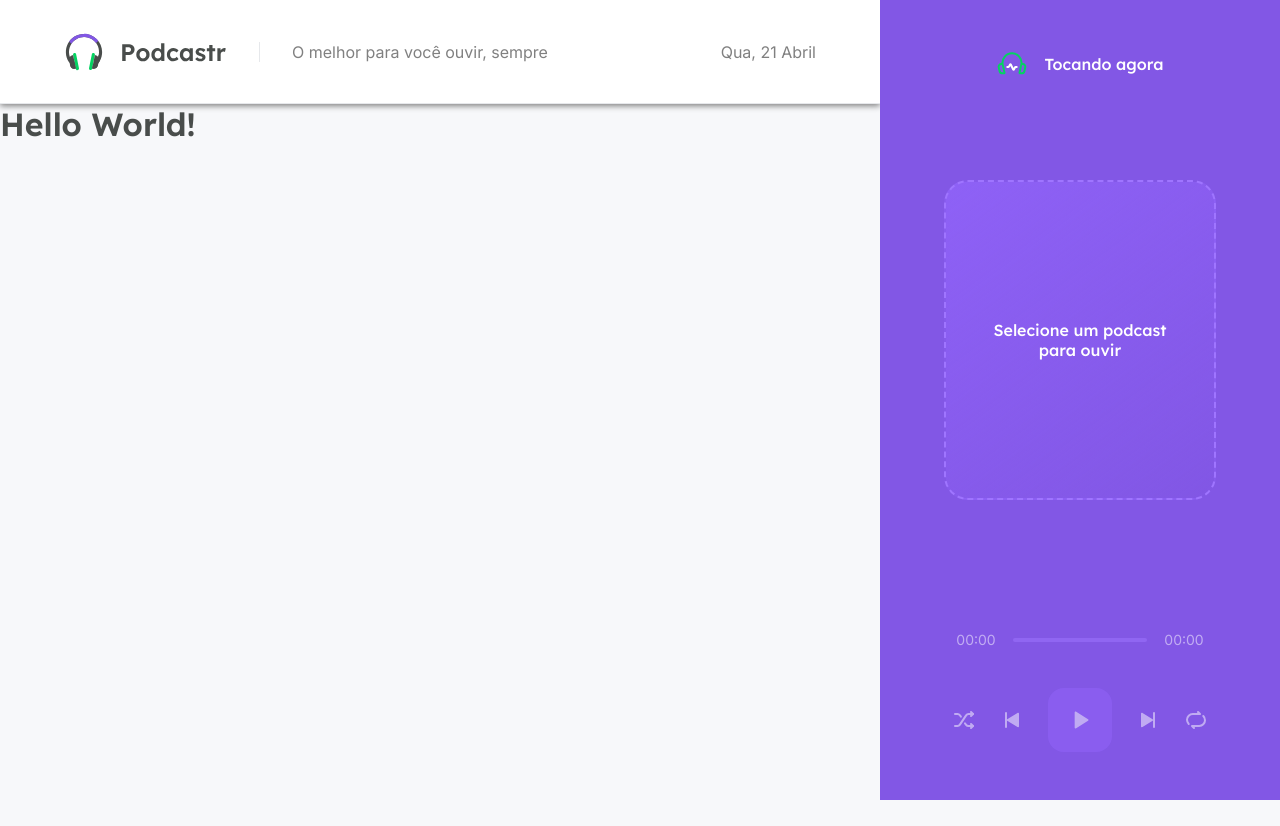
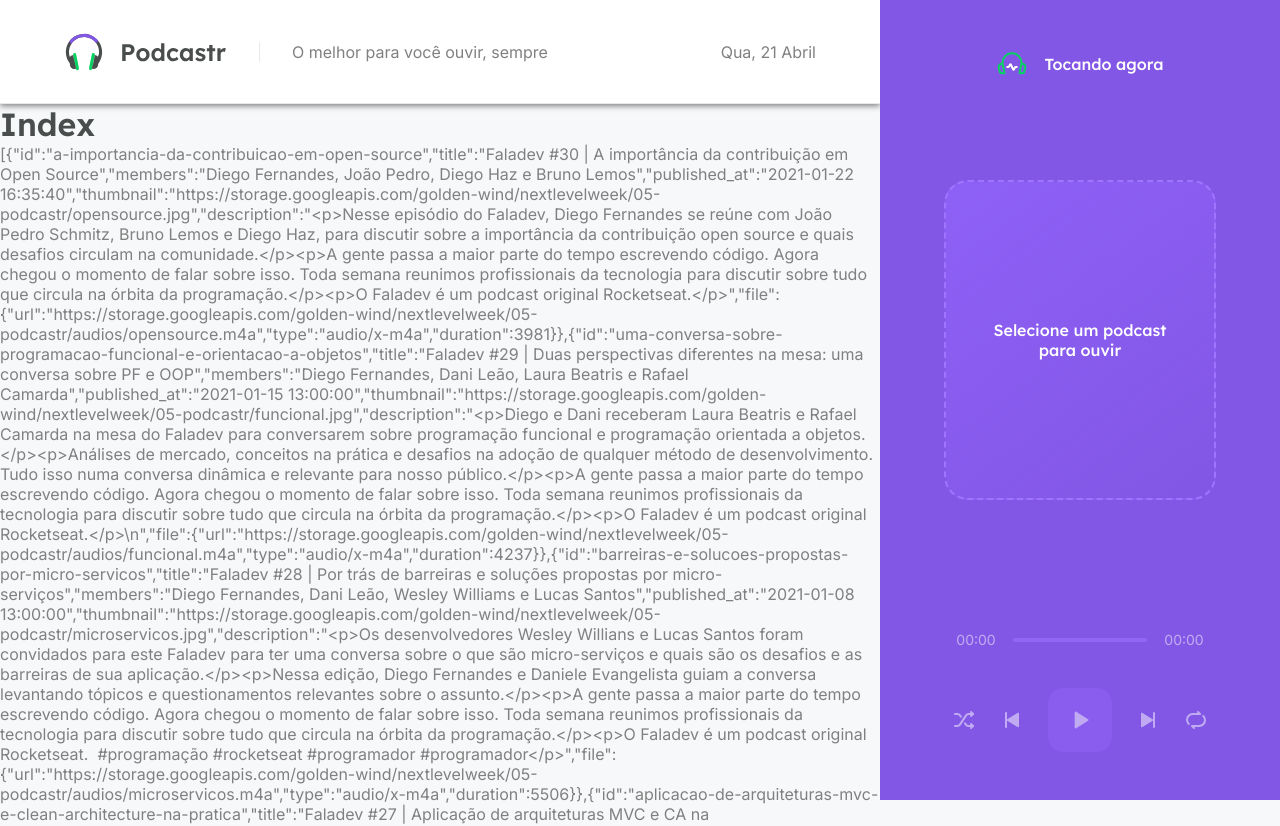
Before and after one commit to mateussouza-ms/podcastr, a Next.js app: page / in a window 1280 px wide. Shown: the top 826 px of the page. Before the commit the page ends 800 px from the top, so only its background shows below. Built offline with nearby package versions, Linux system fonts and the light colour scheme; data requests are answered from the project's data file.

Commit message:
Configure Static Site Generation
Confiigure Next to generate Home page statically.

```diff
--- a/src/pages/index.tsx
+++ b/src/pages/index.tsx
@@ -1,3 +1,22 @@
-export default function Home() {
-  return <h1>Hello World!</h1>;
+import { Header } from "../components/Header";
+
+export default function Home(props) {
+  return (
+    <div>
+      <h1>Index</h1>
+      <p>{JSON.stringify(props.episodes)}</p>
+    </div>
+  );
 }
+
+export async function getStaticProps() {
+  const response = await fetch("http://localhost:3333/episodes");
+  const data = await response.json();
+
+  return {
+    props: {
+      episodes: data,
+    },
+    revalidate: 60 * 60 * 8,
+  };
+}
```
